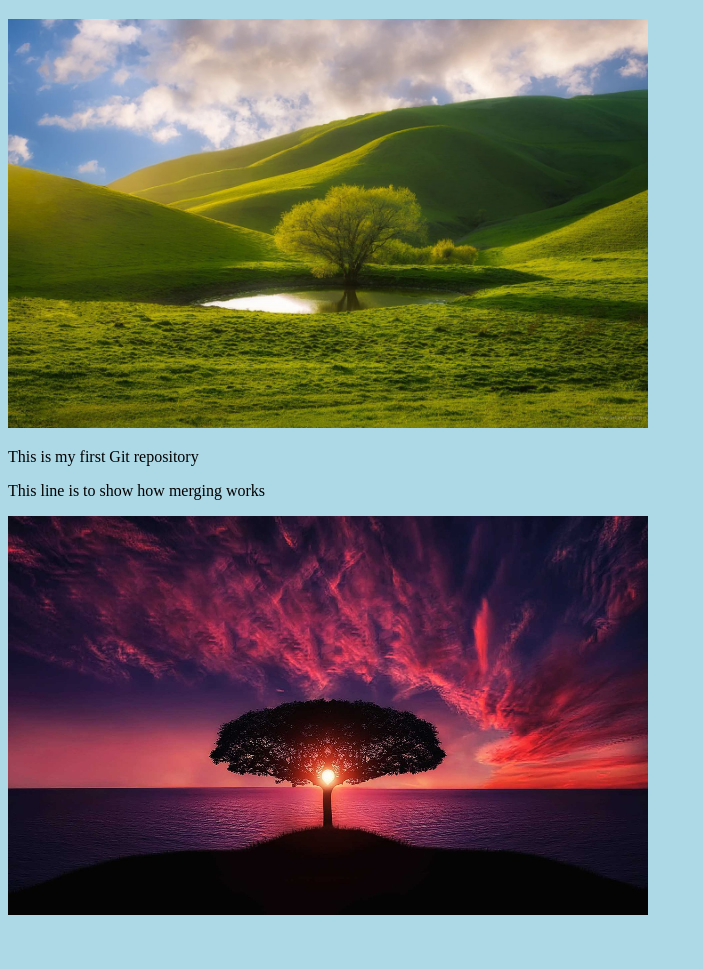
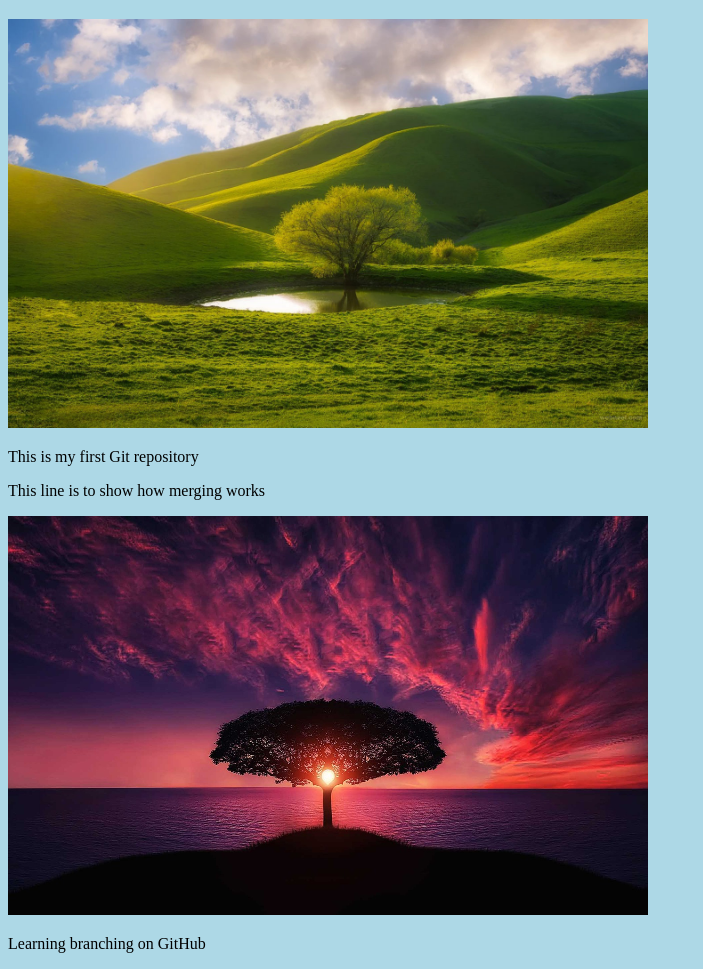
Before and after one commit to Mc-Queen95/test-hello-world, a plain HTML site: page index.html in a window 1280 px wide. Shown: the part 61-1030 px from the top of the page, without its empty margins (0-703 px from the left). Before the commit the page ends 988 px from the top, so only its background shows below. Drawn offline with Linux system fonts and the light colour scheme.

Commit message:
Updated index.html to see branching on GitHub

```diff
--- a/index.html
+++ b/index.html
@@ -12,5 +12,6 @@
     <p>This is my first Git repository</p>
     <p>This line is to show how merging works</p>
     <div><img src="hello-world-img-2.jpg" alt="Hello Git" style="width:100%;max-width:640px"></div>
+    <p>Learning branching on GitHub</p>
 </body>
 </html>
```
